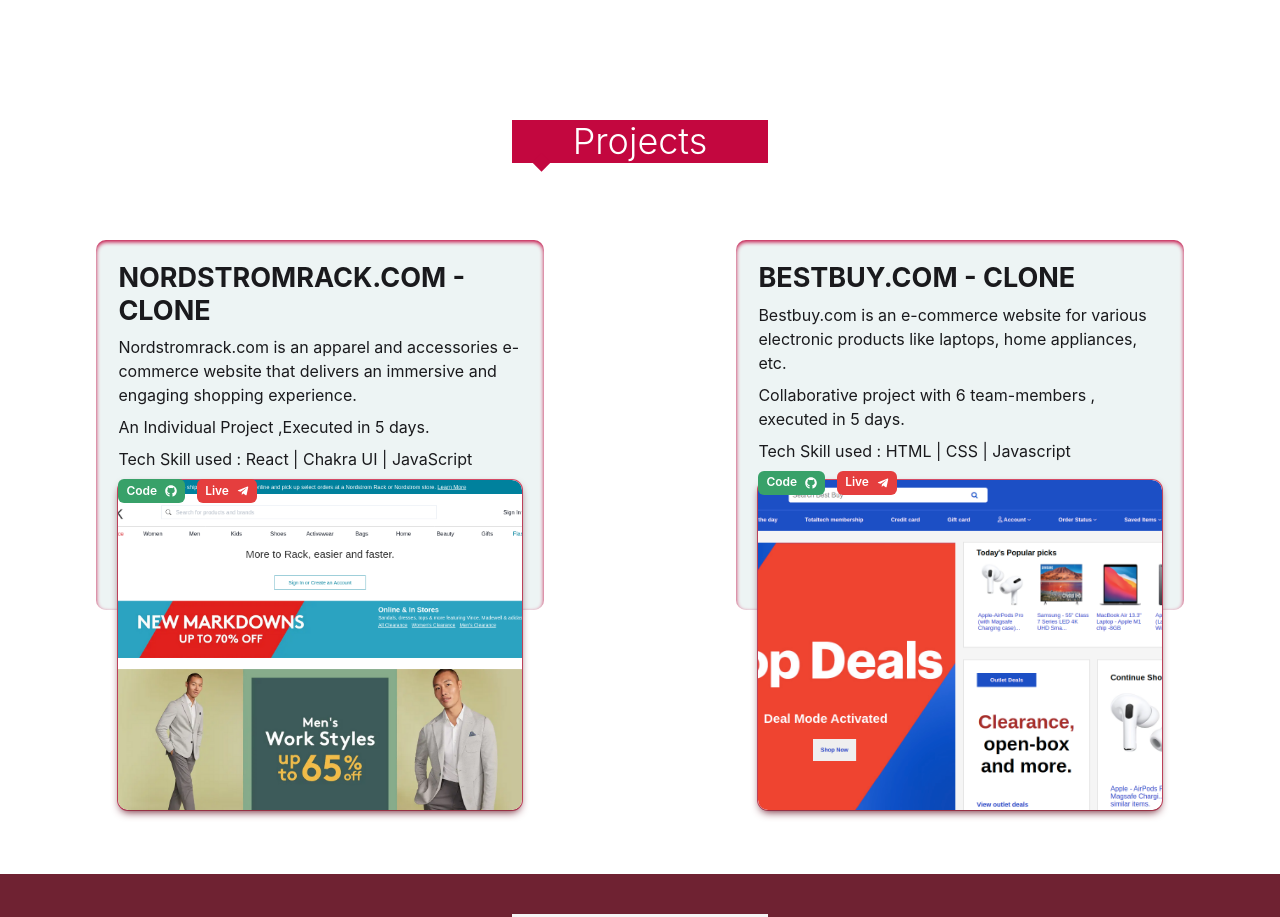
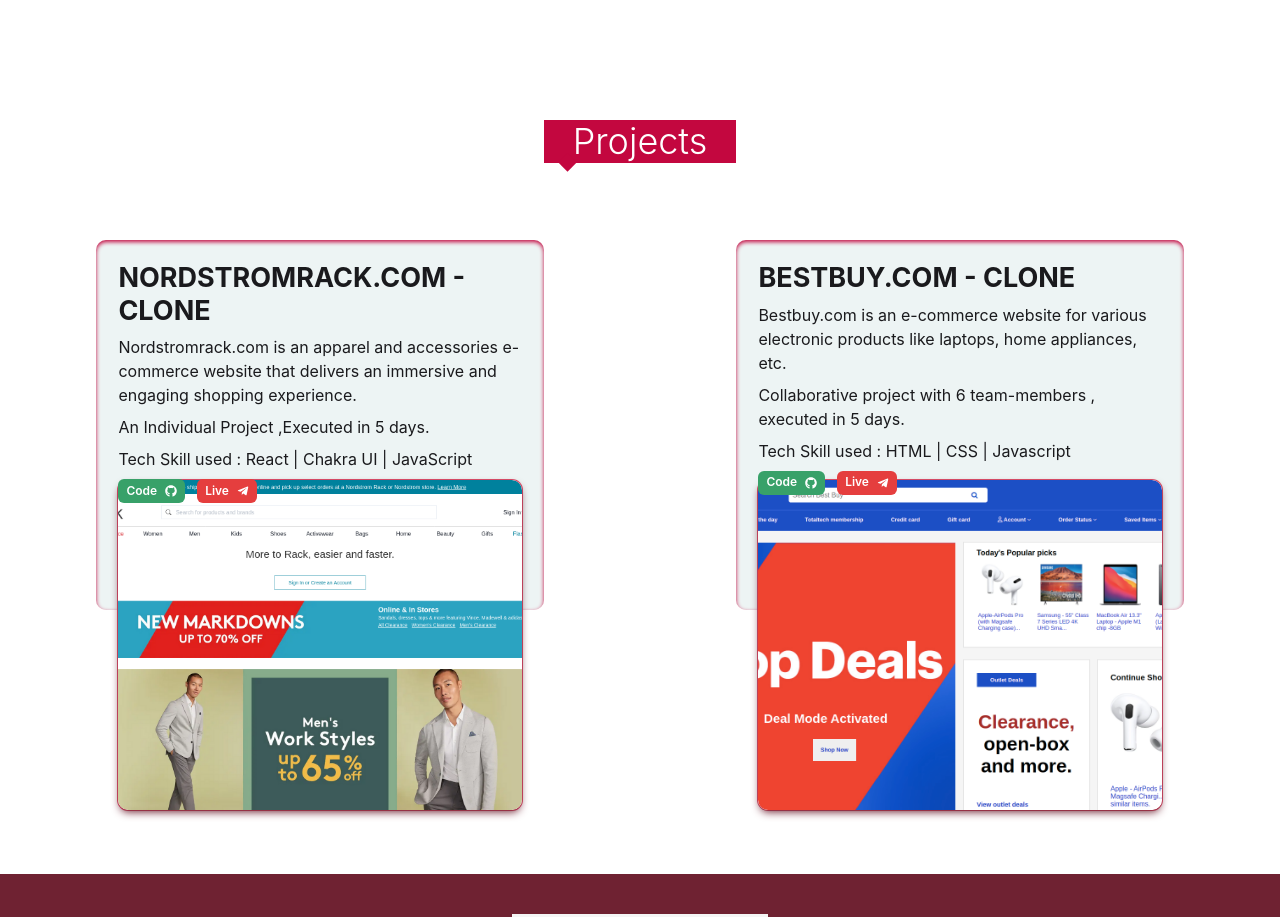
Before and after one commit to UrvashiSohaliya2511/UrvashiSohaliya2511.github.io, a React (Create React App) app: page / in a window 1280 px wide. Shown: the part 1860-2777 px from the top of the page. Built offline with nearby package versions, Linux system fonts and the light colour scheme.

Commit message:
width changed

```diff
--- a/src/componants/Project.jsx
+++ b/src/componants/Project.jsx
@@ -32,7 +32,7 @@
 const Project = () => {
   return (
     <Box id="projects">
-      <Box m="auto" w={["50%", "40%", "30%", "20%"]}>
+      <Box m="auto" w={["50%", "40%", "30%", "15%"]}>
         <Heading bg="pink" fontWeight="300" color="white">
           Projects
         </Heading>
```
Also changed, not shown: 1 other file (tests, documents, lock files or other folders).
